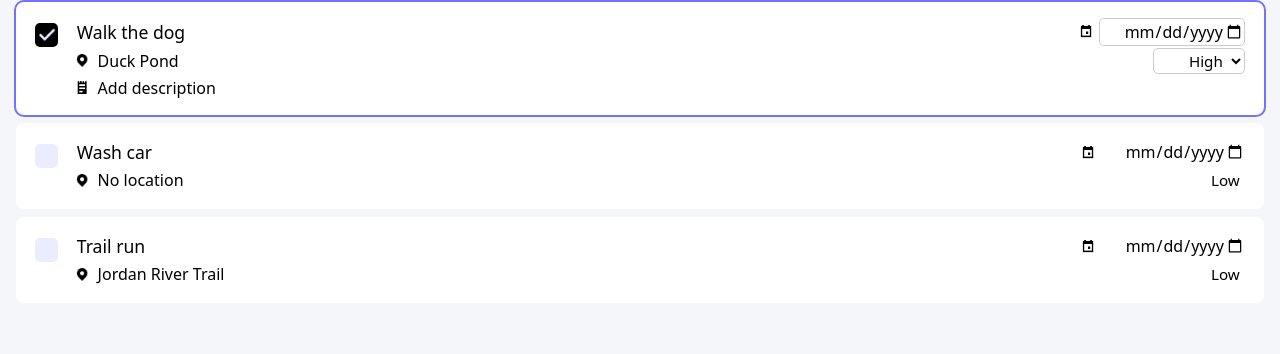
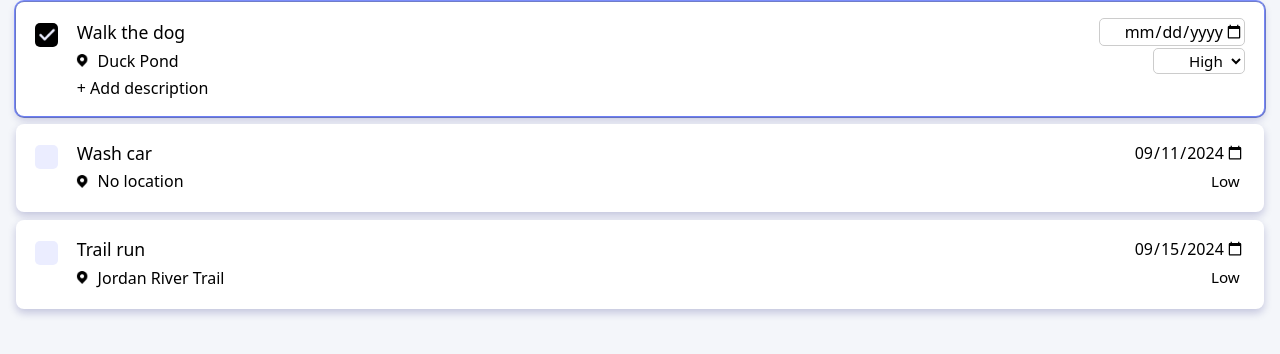
Before and after one commit to dallinjohnson/todo-list, a website built with webpack: page src/template.html in a window 1280 px wide. Both pictures are taken after a click on the element 46 px from the left and 136 px from the top of the page. Shown: the part 102-456 px from the top of the page. Built offline with nearby package versions, Linux system fonts and the light colour scheme.

Commit message:
Add date formatting and parsing for dueDate element on TaskItem

```diff
--- a/src/components/App.js
+++ b/src/components/App.js
@@ -7,14 +7,7 @@ import TaskService from "../services/TaskService";
 class App {
   constructor() {
     this.tasks = [
-      new Task(
-        1,
-        "Walk the dog",
-        new Date(2024, 8, 10),
-        "high",
-        "Duck Pond",
-        null
-      ),
+      new Task(1, "Walk the dog", null, "high", "Duck Pond", null),
       new Task(
         2,
         "Wash car",
--- a/src/components/NewTaskItem.js
+++ b/src/components/NewTaskItem.js
@@ -2,13 +2,14 @@ import Checkbox from "./Checkbox";
 import TaskService from "../services/TaskService";
 import { Editable } from "./Editable";
 import IconGroup from "./IconGroup";
-import { DateUtil } from "../util/DateUtil";
 import pubsub from "../pubsub/PubSub";
 
 import locationIcon from "../assets/icons8-location-16.png";
 import calendarIcon from "../assets/icons8-calendar-16.png";
 import priorityIcon from "../assets/icons8-priority-16.png";
 import noteIcon from "../assets/icons8-note-16.png";
+
+import { format, parse } from "date-fns";
 
 const TaskItem = (task) => {
   let element;
@@ -35,12 +36,11 @@ const TaskItem = (task) => {
     title = createTitle();
 
     dueDate = createDueDate();
-    const dueDateGroup = IconGroup(calendarIcon, dueDate);
 
     const titleRow = document.createElement("div");
     titleRow.classList.add("flex-row-space-between");
     titleRow.appendChild(title.getElement());
-    titleRow.appendChild(dueDateGroup.getElement());
+    titleRow.appendChild(dueDate);
 
     location = createLocation();
     const locationGroup = IconGroup(locationIcon, location.getElement());
@@ -53,12 +53,10 @@ const TaskItem = (task) => {
     detailRow.appendChild(priority);
 
     description = createDescription();
-    console.log(noteIcon);
-    const descriptionGroup = IconGroup(noteIcon, description.getElement());
 
     const hiddenRow = document.createElement("div");
     hiddenRow.classList.add("hidden");
-    hiddenRow.appendChild(descriptionGroup.getElement());
+    hiddenRow.appendChild(description.getElement());
 
     taskDetails = document.createElement("div");
     taskDetails.className = "task-details";
@@ -86,12 +84,12 @@ const TaskItem = (task) => {
   };
 
   const createDueDate = () => {
-    // const dueDate = Editable("dueDate", "No due date", handleEditableUpdate);
-    // dueDate.getElement().classList.add("due-date");
-    // return dueDate;
-
     const dueDate = document.createElement("input");
     dueDate.type = "date";
+    dueDate.addEventListener("change", () => {
+      const newDate = parse(dueDate.value, "yyyy-MM-dd", new Date());
+      TaskService.update({ ...task, dueDate: newDate });
+    });
     return dueDate;
   };
 
@@ -127,7 +125,7 @@ const TaskItem = (task) => {
   const createDescription = () => {
     const description = Editable(
       "description",
-      "Add description",
+      "+ Add description",
       handleEditableUpdate
     );
     task?.description && description.setText(task.description);
@@ -147,7 +145,6 @@ const TaskItem = (task) => {
     const newTask = { ...task, [dataValue]: newContent };
     TaskService.update(newTask);
     pubsub.publish("taskUpdated", newTask);
-    console.log(TaskService.findAll());
   };
 
   const setSelected = (isSelected) => {
@@ -175,7 +172,9 @@ const TaskItem = (task) => {
   const render = () => {
     checkbox.setChecked(task.isCompleted);
     title.setText(task.title);
-    // dueDate.setText(DateUtil.formatShort(task.dueDate));
+    if (task.dueDate) {
+      dueDate.value = format(task.dueDate, "yyyy-MM-dd");
+    }
     description.setText(task.description);
   };
 
--- a/src/styles.css
+++ b/src/styles.css
@@ -82,6 +82,8 @@ body {
   background-color: white;
   border-radius: 0.5rem;
   user-select: none;
+  box-shadow: 0px 4px 8px rgba(4, 0, 110, 0.2);
+  transition: all 0.3s ease;
 }
 
 .task-details {
@@ -125,8 +127,10 @@ body {
 }
 
 .selected {
-  outline: 2px solid rgb(114, 114, 255);
   pointer-events: all;
+  outline: 2px solid rgba(49, 77, 255, 0.609);
+  outline-style: ridge;
+  transition: outline 0.1s ease;
 }
 
 .icon {
@@ -218,11 +222,15 @@ body {
 }
 
 .hidden {
-  display: none;
+  opacity: 0;
+  max-height: 0;
+  transition: max-height 0.3s ease, opacity 0.3s ease;
 }
 
 .selected .hidden {
-  display: flex;
+  opacity: 1;
+  max-height: 2rem;
+  transition: max-height 0.3s ease, opacity 0.3s ease;
 }
 
 .selected input[type="date"] {
--- a/src/util/DateUtil.js
+++ /dev/null
@@ -1,11 +0,0 @@
-import { format, parse } from "date-fns";
-
-const DateUtil = (() => {
-  const formatShort = (date) => format(date, "MMM d");
-  const formatLong = (date) => format(date, "MMMM d, yyyy");
-  const parseString = (dateStr, formatStr) =>
-    parse(dateStr, formatStr, new Date());
-  return { formatShort, formatLong, parseString };
-})();
-
-export { DateUtil };
```
